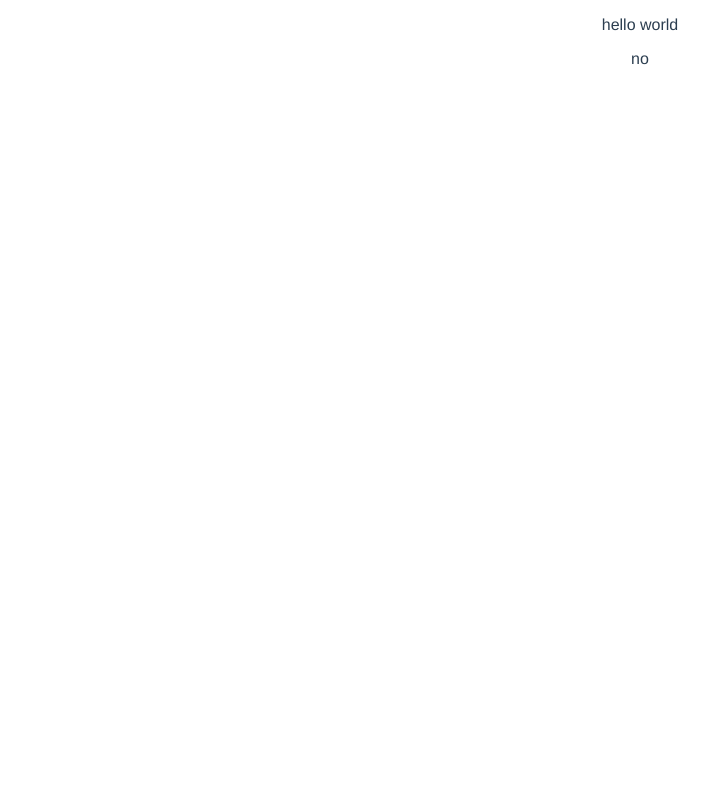
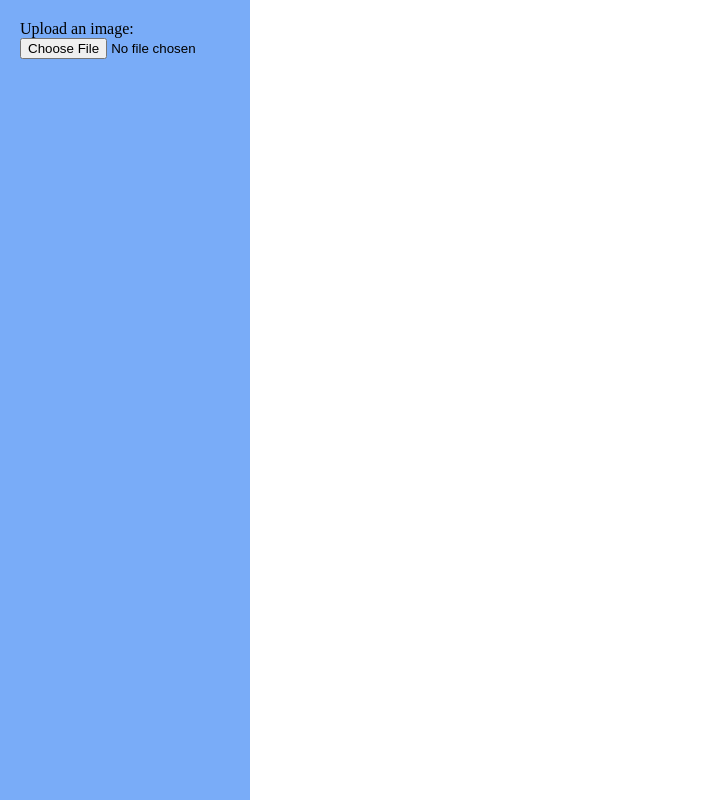
Before and after one commit to thofstrand/carpetFrontend, a Vue app in the folder frontend-proj/: page / in a window 1280 px wide. Shown: the whole page, without its empty margins (0-721 px from the left). Built offline with nearby package versions, Linux system fonts and the light colour scheme.

Commit message:
Added file upload

```diff
--- a/frontend-proj/src/App.vue
+++ b/frontend-proj/src/App.vue
@@ -1,33 +1,56 @@
 <template>
-  <div>
-    <p>hello world</p>
-    <p>no</p>
-
+  <div class="panel">
+    <label for="image-upload">Upload an image:</label>
+    <input id="image-upload" type="file" accept="image/*" v-on:change="previewImage">
+    <div v-if="imagePreview">
+      <img :src="imagePreview" alt="Preview image" class="preview-image">
+    </div>
   </div>
-
-
-
 </template>
 
+<script>
+import { ref } from 'vue';
+
+export default {
+  setup() {
+    const imagePreview = ref(null);
+
+    const previewImage = (event) => {
+      const fileInput = event.target;
+      if (fileInput.files && fileInput.files.length > 0) {
+        const reader = new FileReader();
+        reader.onload = () => {
+          imagePreview.value = reader.result;
+        };
+        reader.readAsDataURL(fileInput.files[0]);
+      } else {
+        imagePreview.value = null;
+      }
+    };
+
+    return {
+      imagePreview,
+      previewImage,
+    };
+  },
+};
+</script>
+
 <style>
-#app {
-  font-family: Avenir, Helvetica, Arial, sans-serif;
-  -webkit-font-smoothing: antialiased;
-  -moz-osx-font-smoothing: grayscale;
-  text-align: center;
-  color: #2c3e50;
+.panel {
+  position: absolute;
+  top: 0;
+  left: 0;
+  width: 250px;
+  height: 100%;
+  background-color: #79acf8;
+  padding: 20px;
+  box-sizing: border-box;
 }
 
-nav {
-  padding: 30px;
-}
-
-nav a {
-  font-weight: bold;
-  color: #2c3e50;
-}
-
-nav a.router-link-exact-active {
-  color: #42b983;
+.preview-image {
+  max-width: 100%;
+  max-height: 200px;
+  margin-top: 20px;
 }
 </style>
```
Also changed, not shown: frontend-proj/src/components/HelloWorld.vue (deleted, +0 -58 lines).
